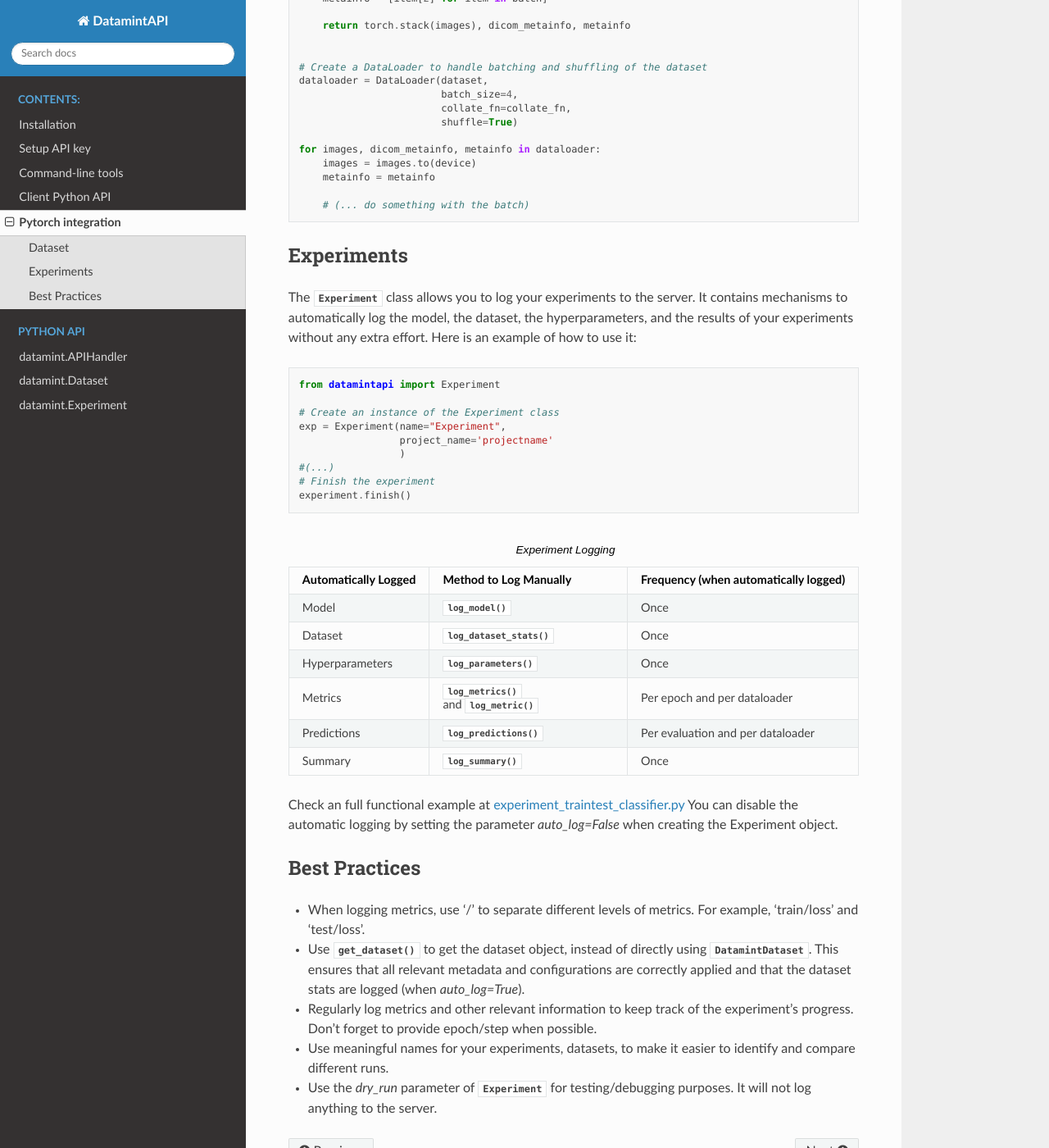
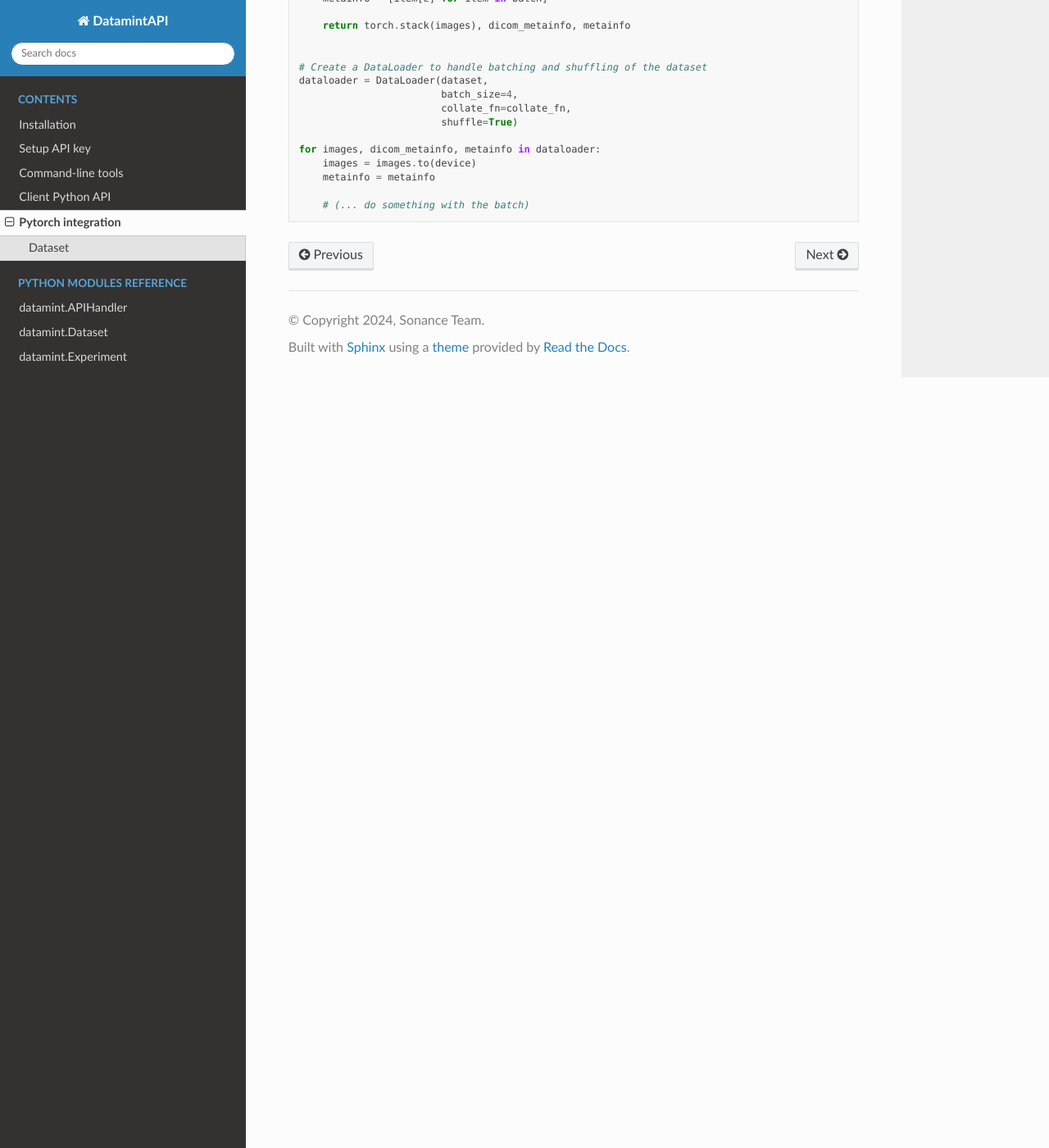
Before and after one commit to SonanceAI/datamint-python-api, a Sphinx documentation site: the page built from docs/source/pytorch_integration.rst, in a window 1280 px wide and 1400 px high, scrolled down 1745 px. Shown: the whole window at 82% size. Built offline with Sphinx 7.4.7 and the Read the Docs theme 3.1.0, drawn with Linux system fonts in a browser that asks for light colours; pages that are not in the unit, such as notebooks, are missing from menus.

Commit message:
auto-including test metrics to summary; decent Experiment documentation

```diff
--- a/docs/source/index.rst
+++ b/docs/source/index.rst
@@ -22,18 +22,19 @@
 
 .. toctree::
    :maxdepth: 2
-   :caption: Contents:
+   :caption: Contents
 
    getting_started
    setup_api_key
    command_line_tools
    client_api
+   running_experiments
    pytorch_integration
 
 
 .. toctree::
    :maxdepth: 1
-   :caption: Python API
+   :caption: Python Modules Reference
 
    datamint.apihandler
    datamint.dataset
--- a/docs/source/pytorch_integration.rst
+++ b/docs/source/pytorch_integration.rst
@@ -106,62 +106,3 @@
         metainfo = metainfo
 
         # (... do something with the batch)
-
-
-Experiments
------------
-
-The :py:class:`~datamintapi.experiment.experiment.Experiment` class allows you to log your experiments to the server.
-It contains mechanisms to automatically log the model, the dataset, the hyperparameters,
-and the results of your experiments without any extra effort.
-Here is an example of how to use it:
-
-.. code-block:: python
-
-    from datamintapi import Experiment
-
-    # Create an instance of the Experiment class
-    exp = Experiment(name="Experiment",
-                     project_name='projectname'
-                     )
-    #(...)
-    # Finish the experiment
-    experiment.finish()
-
-
-.. list-table:: Experiment Logging
-   :header-rows: 1
-
-   * - Automatically Logged
-     - Method to Log Manually
-     - Frequency (when automatically logged)
-   * - Model
-     - :py:meth:`~datamintapi.experiment.experiment.Experiment.log_model`
-     - Once
-   * - Dataset
-     - :py:meth:`~datamintapi.experiment.experiment.Experiment.log_dataset_stats`
-     - Once
-   * - Hyperparameters
-     - :py:meth:`~datamintapi.experiment.experiment.Experiment.log_parameters`
-     - Once
-   * - Metrics
-     - :py:meth:`~datamintapi.experiment.experiment.Experiment.log_metrics` and :py:meth:`~datamintapi.experiment.experiment.Experiment.log_metric`
-     - Per epoch and per dataloader
-   * - Predictions
-     - :py:meth:`~datamintapi.experiment.experiment.Experiment.log_predictions`
-     - Per evaluation and per dataloader
-   * - Summary
-     - :py:meth:`~datamintapi.experiment.experiment.Experiment.log_summary`
-     - Once
-
-Check an full functional example at `experiment_traintest_classifier.py <https://github.com/SonanceAI/datamint-python-api/blob/feat/experiment-class/examples/experiment_traintest_classifier.py>`_
-You can disable the automatic logging by setting the parameter `auto_log=False` when creating the Experiment object.
-
-
-Best Practices
---------------
-- When logging metrics, use '/' to separate different levels of metrics. For example, 'train/loss' and 'test/loss'.
-- Use :py:meth:`~datamintapi.experiment.experiment.Experiment.get_dataset` to get the dataset object, instead of directly using |DatamintDatasetClass|. This ensures that all relevant metadata and configurations are correctly applied and that the dataset stats are logged (when `auto_log=True`).
-- Regularly log metrics and other relevant information to keep track of the experiment's progress. Don't forget to provide epoch/step when possible.
-- Use meaningful names for your experiments, datasets, to make it easier to identify and compare different runs.
-- Use the `dry_run` parameter of |ExperimentClass| for testing/debugging purposes. It will not log anything to the server.
```
Also changed, not shown: 2 other files.
